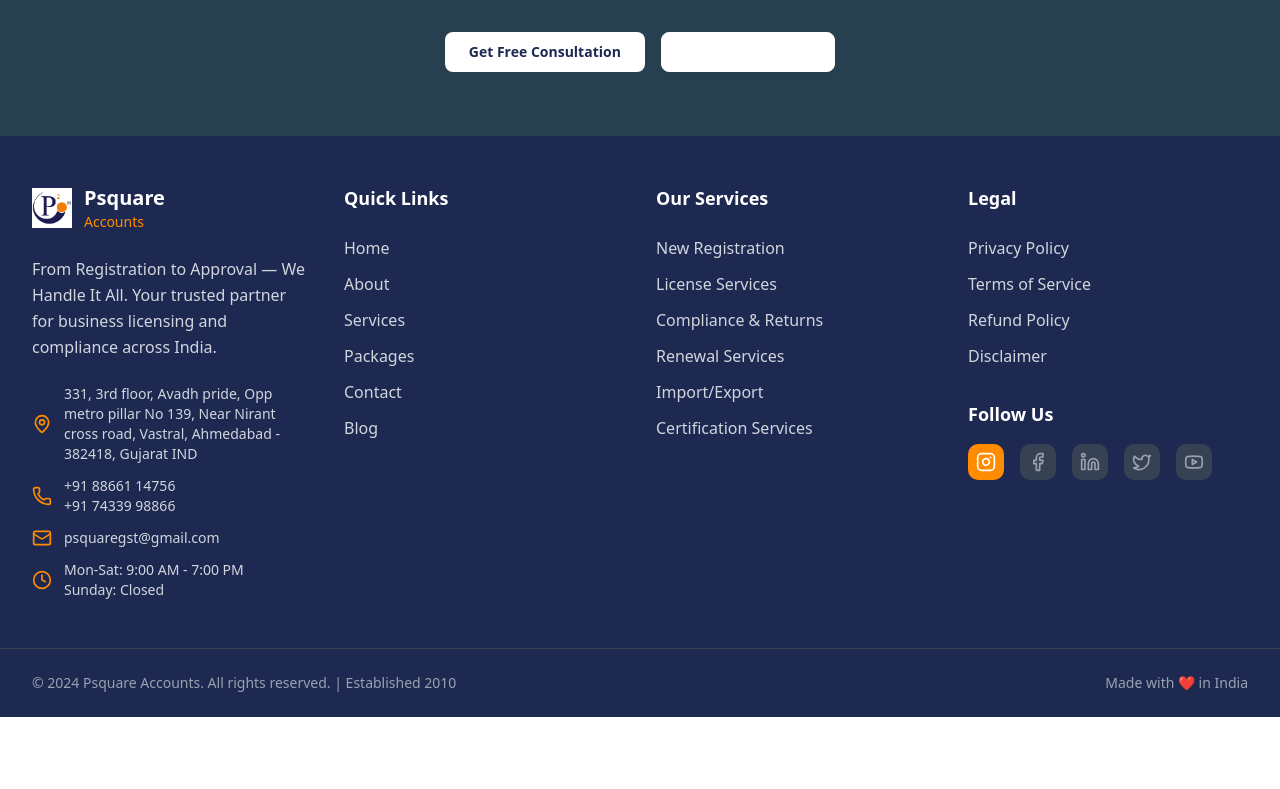
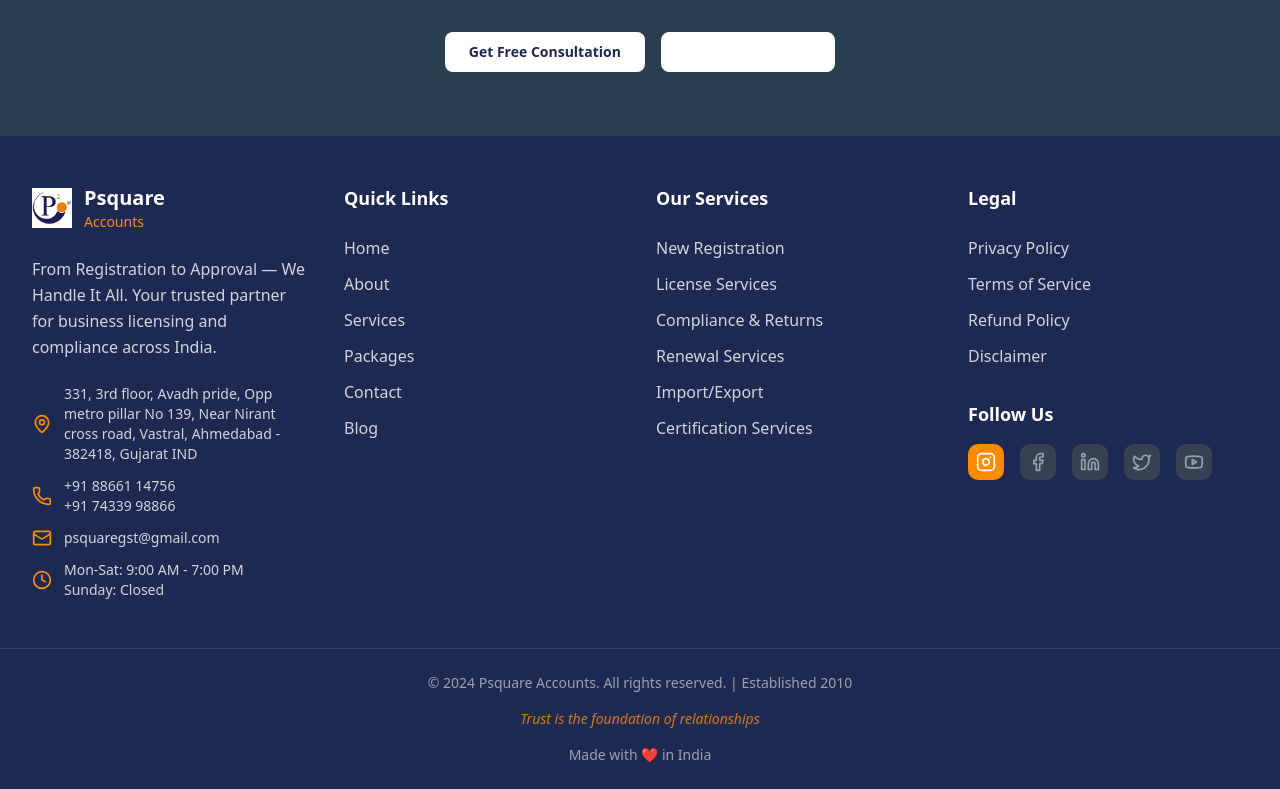
Before and after one commit to RaviparaliyaRP/psquare-accounts-website, a Next.js app in the folder psquare-accounts/: page /blog in a window 1280 px wide. Shown: the part 3126-3915 px from the top of the page. Before the commit the page ends 3843 px from the top, so only its background shows below. Built offline with nearby package versions, Linux system fonts and the light colour scheme.

Commit message:
Add trust quote to footer - Added 'Trust is the foundation of relationships' with light orange highlight between copyright and made in India text

```diff
--- a/psquare-accounts/components/home/Hero.tsx
+++ b/psquare-accounts/components/home/Hero.tsx
@@ -16,7 +16,7 @@ export default function Hero() {
           priority
         />
         {/* Black Overlay for Text Readability */}
-        <div className="absolute inset-0 bg-black/40"></div>
+        <div className="absolute inset-0 bg-black/80"></div>
       </div>
 
       <div className="container-responsive space-section relative z-10">
--- a/psquare-accounts/components/layout/Footer.tsx
+++ b/psquare-accounts/components/layout/Footer.tsx
@@ -192,9 +192,12 @@ export default function Footer() {
       {/* Bottom Bar */}
       <div className="border-t border-gray-700">
         <div className="max-w-7xl mx-auto px-4 sm:px-6 lg:px-8 py-6">
-          <div className="flex flex-col md:flex-row justify-between items-center space-y-4 md:space-y-0">
+          <div className="flex flex-col items-center space-y-4">
             <div className="text-sm text-gray-400">
               © 2024 Psquare Accounts. All rights reserved. | Established 2010
+            </div>
+            <div className="text-sm text-brand-orange/80 font-medium italic">
+              Trust is the foundation of relationships
             </div>
             <div className="text-sm text-gray-400">
               <span>Made with ❤️ in India</span>
```
